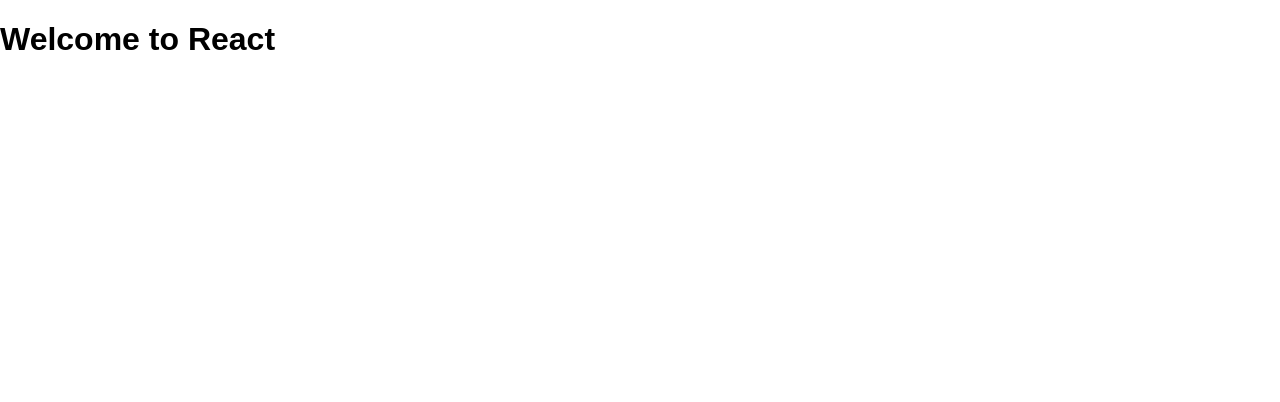
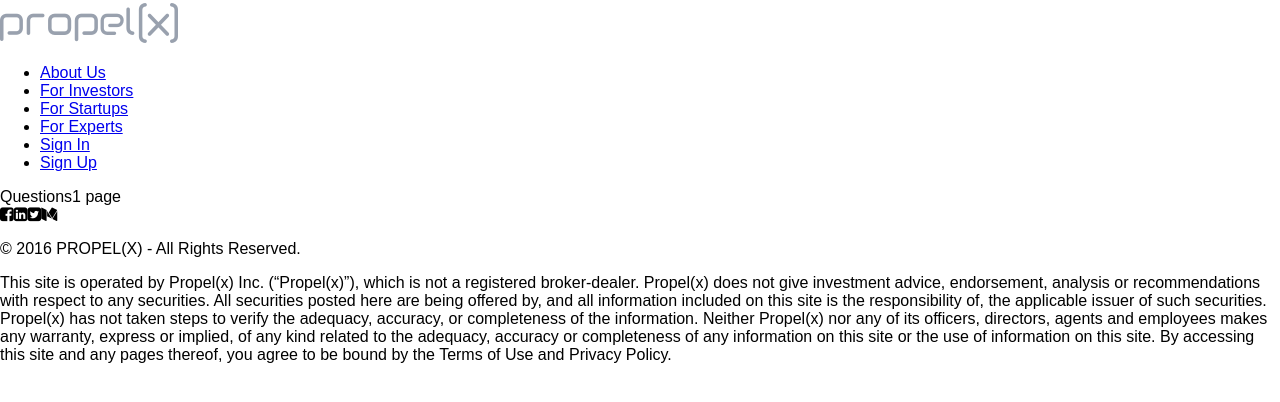
Before and after one commit to lavanyaac/signupprocess, a React (Create React App) app: page /questions1 in a window 1280 px wide. Shown: the top 402 px of the page. Built offline with nearby package versions, Linux system fonts and the light colour scheme.

Commit message:
Created basic component structure

```diff
--- a/public/index.html
+++ b/public/index.html
@@ -10,6 +10,7 @@
     -->
     <link rel="manifest" href="%PUBLIC_URL%/manifest.json">
     <link rel="shortcut icon" href="%PUBLIC_URL%/favicon.ico">
+    <link rel="stylesheet" type="text/css" href="https://maxcdn.bootstrapcdn.com/font-awesome/4.7.0/css/font-awesome.min.css">
     <!--
       Notice the use of %PUBLIC_URL% in the tags above.
       It will be replaced with the URL of the `public` folder during the build.
@@ -19,6 +20,7 @@
       work correctly both with client-side routing and a non-root public URL.
       Learn how to configure a non-root public URL by running `npm run build`.
     -->
+    <link href="https://fonts.googleapis.com/css?family=Roboto:400,400i,500,500i,700,700i" rel="stylesheet">
     <title>React App</title>
   </head>
   <body>
--- a/src/App.js
+++ b/src/App.js
@@ -1,13 +1,13 @@
 import React, { Component } from 'react';
+import {BrowserRouter} from 'react-router-dom';
+import Layout from './components/Layout';
 
 class App extends Component {
   render() {
     return (
-      <div className="App">
-        <header className="App-header">
-          <h1 className="App-title">Welcome to React</h1>
-        </header>
-      </div>
+      <BrowserRouter>
+        <Layout/>
+      </BrowserRouter>
     );
   }
 }
--- /dev/null
+++ b/src/components/Footer.js
@@ -0,0 +1,25 @@
+import React, { Component } from 'react';
+import {footertext} from './config/text';
+
+class Footer extends Component {
+  render() {
+    return (
+      <footer>
+      	<div className="footer-links">
+      		<i className="fa fa-facebook-square" aria-hidden="true"></i>
+      		<i className="fa fa-linkedin-square" aria-hidden="true"></i>
+      		<i className="fa fa-twitter-square" aria-hidden="true"></i>
+      		<i className="fa fa-medium" aria-hidden="true"></i>
+      	</div>
+      	<div className="footer-copyright">
+      		<p>{footertext.copyright}</p>
+      	</div>
+      	<div className="footer-text">
+        	<p>{footertext.para1}</p>
+        </div>
+      </footer>
+    );
+  }
+}
+
+export default Footer;
--- /dev/null
+++ b/src/components/Header.js
@@ -0,0 +1,36 @@
+import React, { Component } from 'react';
+const logo = require('./images/propelx.png');
+
+class Header extends Component {
+  render() {
+    return (
+      <header className="header-container">
+        <a href="#" className="logo">
+          <img src={logo} alt="Proplex Logo"/>
+        </a>
+        <ul className="nav">
+          <li>
+            <a href="#">About Us</a>
+          </li>
+          <li>
+            <a href="#">For Investors</a>
+          </li>
+          <li>
+            <a href="#">For Startups</a>
+          </li>
+          <li>
+            <a href="#">For Experts</a>
+          </li>
+          <li>
+            <a href="#">Sign In</a>
+          </li>
+          <li>
+            <a href="#" className="signuplink">Sign Up</a>
+          </li>
+        </ul>
+      </header>
+    );
+  }
+}
+
+export default Header;
--- /dev/null
+++ b/src/components/Layout.js
@@ -0,0 +1,18 @@
+import React, { Component } from 'react';
+import Header from './Header';
+import Footer from './Footer';
+import Main from './Main';
+
+class Layout extends Component {
+  render() {
+    return (
+      <div className="App">
+        <Header/>
+        <Main/>
+        <Footer/>
+      </div>
+    );
+  }
+}
+
+export default Layout;
--- /dev/null
+++ b/src/components/Main.js
@@ -0,0 +1,23 @@
+import React, { Component } from 'react';
+import {Route, Switch} from 'react-router-dom';
+import Signup from './Signup';
+import Welcome from './Welcome';
+import Questions1 from './Questions1';
+import Questions2 from './Questions2';
+
+class Main extends Component {
+  render() {
+    return (
+    	<div className="main">
+    	<Switch>
+      	<Route exact path='/' component = {Signup} />
+      	<Route path='/welcome' component = {Welcome} />
+      	<Route path='/questions1' component = {Questions1} />
+      	<Route path='/questions2' component = {Questions2} />
+      </Switch>
+      </div>
+    );
+  }
+}
+
+export default Main;
--- /dev/null
+++ b/src/components/Questions1.js
@@ -0,0 +1,11 @@
+import React, { Component } from 'react';
+
+class Questions1 extends Component {
+  render() {
+    return (
+      <div>Questions1 page</div>
+    );
+  }
+}
+
+export default Questions1;
--- /dev/null
+++ b/src/components/Questions2.js
@@ -0,0 +1,11 @@
+import React, { Component } from 'react';
+
+class Questions2 extends Component {
+  render() {
+    return (
+      <div>Questions2 page</div>
+    );
+  }
+}
+
+export default Questions2;
--- /dev/null
+++ b/src/components/Signup.js
@@ -0,0 +1,11 @@
+import React, { Component } from 'react';
+
+class Signup extends Component {
+  render() {
+    return (
+      <div>Signup page</div>
+    );
+  }
+}
+
+export default Signup;
--- /dev/null
+++ b/src/components/Welcome.js
@@ -0,0 +1,11 @@
+import React, { Component } from 'react';
+
+class Welcome extends Component {
+  render() {
+    return (
+      <div>Welcome page</div>
+    );
+  }
+}
+
+export default Welcome;
--- /dev/null
+++ b/src/components/config/text.js
@@ -0,0 +1,39 @@
+export const footertext = {
+	para1: `This site is operated by Propel(x) Inc. (“Propel(x)”), which is not a registered broker-dealer.
+				Propel(x) does not give investment advice, endorsement, analysis or recommendations with respect
+				to any securities. All securities posted here are being offered by, and all information included
+				on this site is the responsibility of, the applicable issuer of such securities. Propel(x) has
+				not taken steps to verify the adequacy, accuracy, or completeness of the information.
+				Neither Propel(x) nor any of its officers, directors, agents and employees makes any warranty,
+				express or implied, of any kind related to the adequacy, accuracy or completeness of any information
+				on this site or the use of information on this site. By accessing this site and any pages thereof,
+				you agree to be bound by the Terms of Use and Privacy Policy.`,
+
+	para2: `Certain offerings posted on the platform and so designated are offered by North Capital Private Securities,
+				Member FINRA / SIPC, located at 623 East Ft. Union Blvd, Suite 101, Salt Lake City, UT 84047. NCPS does not
+				make investment recommendations and no communication, through this website or in any other medium should be
+				construed as a recommendation for any security offered on or off this investment platform. This website is intended
+				solely for qualified investors. Private investments are highly illiquid and risky and are not suitable for all investors.
+				Investments in early-stage private companies should only be part of your overall investment portfolio.
+				Furthermore, the allocation to this asset sub-class may be best fulfilled through a balanced portfolio of different
+				start-ups. Investments in startups are highly illiquid and those investors who cannot hold an investment for the long term
+				(at least 5-7 years) should not invest.`,
+	copyright: `© 2016 PROPEL(X) - All Rights Reserved.`
+};
+
+export const signuptext = {
+	para1: `Ready to discover breakthrough startups?`,
+	para2: `Creating an account allows you to all of the investment opportunity on Propel(X).`,
+	para3: `We recommend signing up with LinkedIn to help personalize your Proplex(X) profile.`,
+	noaccount:`Don't have a LinkedIn account?`,
+	reg:`Register by email`,
+	haveaccount: `Already have an account?`
+};
+
+export const welcometext = {
+	welcomemessage:`Thank you for signing up. Your account is currently pending approval for full access to all of our
+									investment opportunities. By law, we're required to ask you a few questions. To expedite your access
+									to deals, please answer a short survey.`,
+	disclaimer: `By joining, you agreeing to Propel(X)'s Terms of Use and Privacy Policy`
+
+};
```
